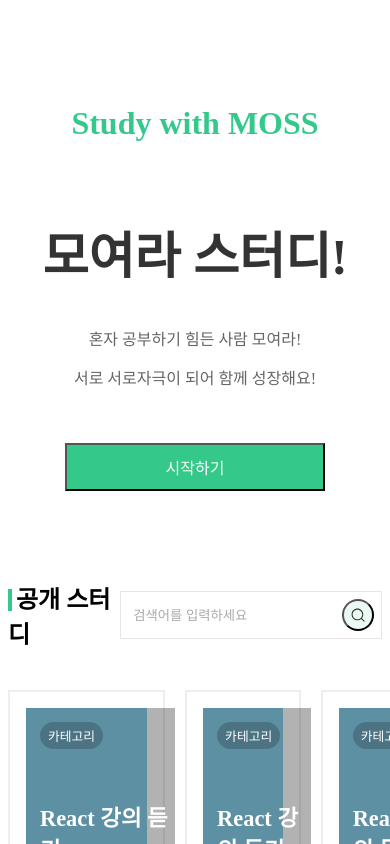
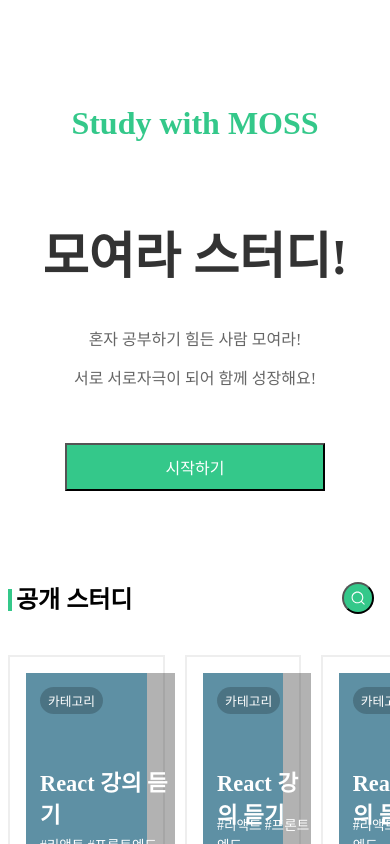
Before and after one commit to IRONDESK/moss, a Next.js app in the folder client/: page / in a window 390 px wide. Shown: the top 844 px of the page. Built offline with nearby package versions, Linux system fonts and the light colour scheme.

Commit message:
💄 Search 반응형 추가

```diff
--- a/client/src/components/SearchInput.tsx
+++ b/client/src/components/SearchInput.tsx
@@ -83,4 +83,17 @@ const Search = styled.form`
     border: 0;
     padding: 0;
   }
+  @media (max-width: 440px) {
+    input {
+      position: absolute;
+      clip: rect(0, 0, 0, 0);
+      width: 1px;
+      height: 1px;
+      position: absolute;
+    }
+    button {
+      background: ${COLOR.main} url(/images/search_white.svg) no-repeat 50% 50% /
+        60%;
+    }
+  }
 `;
--- a/client/src/components/TitleSearch.tsx
+++ b/client/src/components/TitleSearch.tsx
@@ -29,4 +29,9 @@ const Wrap = styled.div`
       vertical-align: -0.1em;
     }
   }
+  @media (max-width: 440px) {
+    h2 {
+      width: 100%;
+    }
+  }
 `;
```
